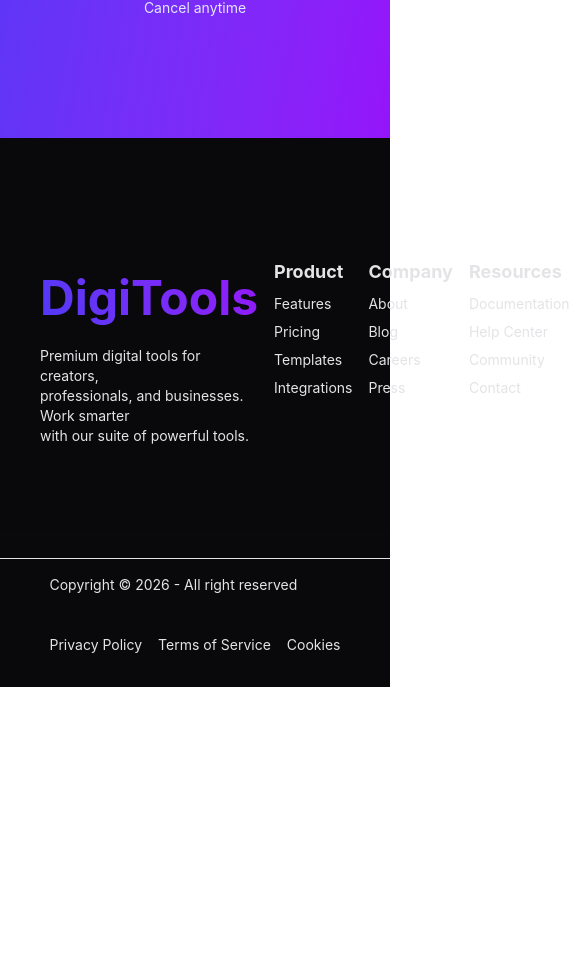
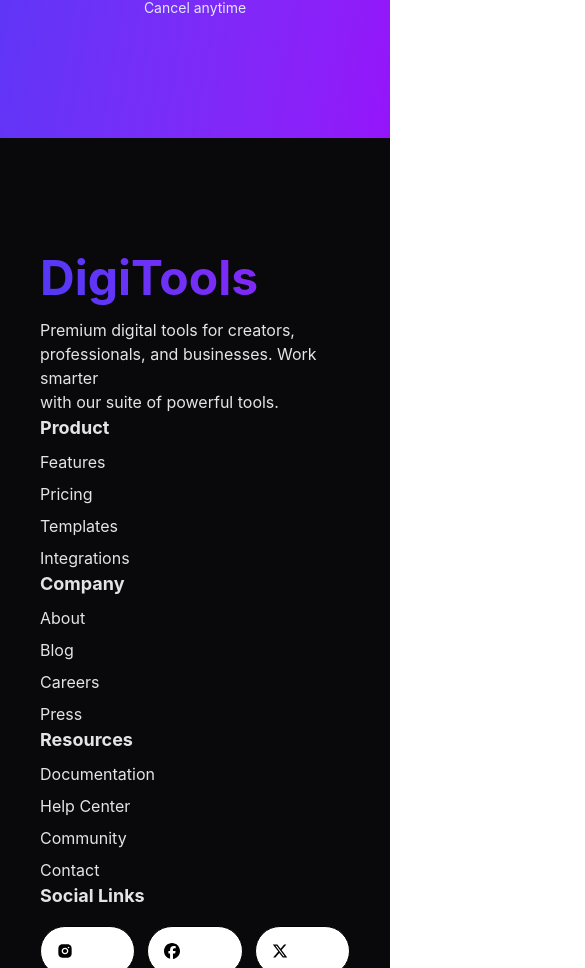
Before and after one commit to sanjana-moon/DigiTools_App, a React (Vite) app: page / in a window 390 px wide. Shown: the part 11032-12000 px from the top of the page, 585 px wide, since content can reach past the window. Before the commit the page ends 11719 px from the top, so only its background shows below. Built offline with nearby package versions, Linux system fonts and the light colour scheme.

Commit message:
responsive done

```diff
--- a/src/Component/Footer/About.jsx
+++ b/src/Component/Footer/About.jsx
@@ -5,36 +5,36 @@ import { RiInstagramFill } from 'react-icons/ri';
 const About = () => {
     return (
         <div className='bg-neutral'>
-            <div className='container mx-auto pt-20'>
-                <footer className="footer flex sm:footer-horizontal bg-neutral text-neutral-content p-10 justify-around items-start pb-16">
+            <div className='container mx-auto pt-15'>
+                <footer className="flex bg-neutral text-neutral-content p-10 justify-around  pb-8 flex-col md:flex-row">
                     <nav>
                         <h2 className="text-5xl font-bold bg-linear-65 from-[#4F39F6] to-[#9514FA] bg-clip-text text-transparent py-4">DigiTools</h2>
                         <p>Premium digital tools for creators, <br /> professionals, and businesses. Work smarter <br /> with our suite of powerful tools.</p>
                     </nav>
-                    <nav>
+                    <nav className='flex flex-col gap-2'>
                         <h6 className="font-bold text-lg">Product</h6>
                         <a className="link link-hover">Features</a>
                         <a className="link link-hover">Pricing</a>
                         <a className="link link-hover">Templates</a>
                         <a className="link link-hover">Integrations</a>
                     </nav>
-                    <nav>
+                    <nav className='flex flex-col gap-2'>
                         <h6 className="font-bold text-lg">Company</h6>
                         <a className="link link-hover">About</a>
                         <a className="link link-hover">Blog</a>
                         <a className="link link-hover">Careers</a>
                         <a className="link link-hover">Press</a>
                     </nav>
-                    <nav>
+                    <nav className='flex flex-col gap-2'>
                         <h6 className="font-bold text-lg">Resources</h6>
                         <a className="link link-hover">Documentation</a>
                         <a className="link link-hover">Help Center</a>
                         <a className="link link-hover">Community</a>
                         <a className="link link-hover">Contact</a>
                     </nav>
-                    <nav>
-                        <h6 className="font-bold text-lg">Social Links</h6>
-                        <div className="grid grid-flow-col gap-4">
+                    <nav className='flex flex-col gap-2'>
+                        <h6 className="font-bold text-lg mb-2">Social Links</h6>
+                        <div className="grid grid-flow-col gap-3">
                             <a className='border rounded-full p-4 bg-white text-black'>
                                 <RiInstagramFill />
                             </a>
@@ -50,7 +50,7 @@ const About = () => {
 
                 <div className="divider "></div>
 
-                <footer className="footer justify-around sm:footer-horizontal bg-neutral text-neutral-content items-center p-4 pb-8 border-t">
+                <footer className="footer justify-around sm:footer-horizontal bg-neutral text-neutral-content items-center p-4 pb-8 border-t grid-cols-1 md:grid-cols-2">
                     <aside className="grid-flow-col items-center">
                         <p>Copyright © {new Date().getFullYear()} - All right reserved</p>
                     </aside>
```
